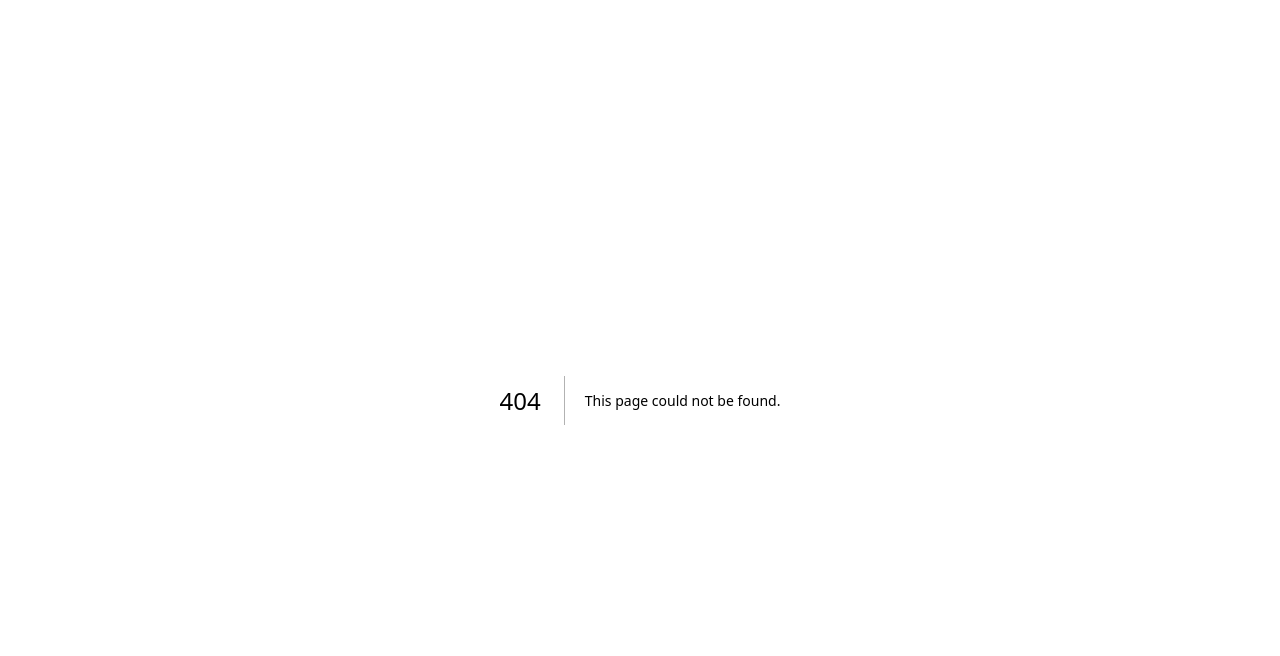
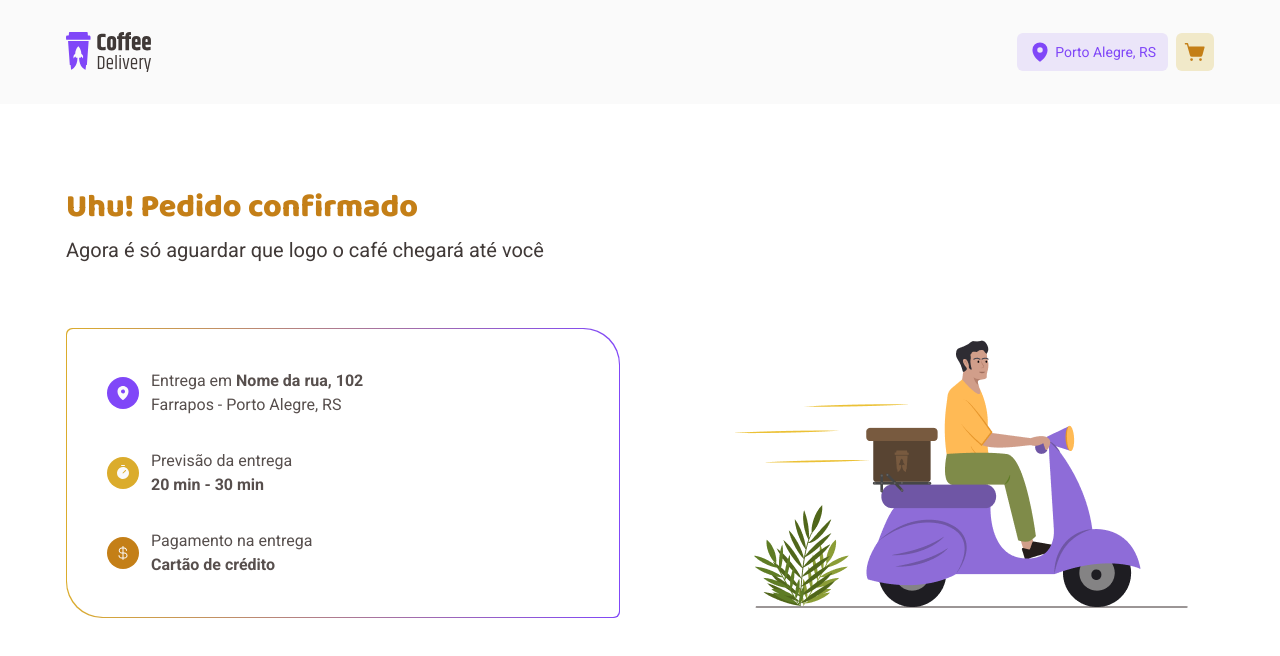
Before and after one commit to wellingtonrodriguesbr/coffee-delivery-next, a Next.js app: page /order-confirmed in a window 1280 px wide. Before the commit this address had no page. Shown: the top 656 px of the page. Built offline with nearby package versions, Linux system fonts and the light colour scheme.

Commit message:
feat: page order confirmed

```diff
--- a/src/components/Header.tsx
+++ b/src/components/Header.tsx
@@ -4,6 +4,7 @@ import location from "../assets/icons/location.svg";
 import { MapPin, ShoppingCartSimple } from "@phosphor-icons/react";
 import { ButtonCart } from "./ButtonCart";
 import { useCart } from "@/contexts/CartContext";
+import Link from "next/link";
 
 export function Header() {
   const { cartQuantity } = useCart();
@@ -11,7 +12,9 @@ export function Header() {
   return (
     <header className="py-8 bg-base-background">
       <div className="container flex items-center justify-between">
-        <Image src={logo} alt="" width={85} height={40} priority />
+        <Link href="/">
+          <Image src={logo} alt="" width={85} height={40} priority />
+        </Link>
         <div className="flex items-center gap-2">
           <div className="bg-purple-light flex items-center gap-1 py-2 px-3 rounded-md text-purple ">
             <MapPin weight="fill" size={22} />
--- /dev/null
+++ b/src/pages/order-confirmed.tsx
@@ -0,0 +1,69 @@
+import Head from "next/head";
+import Image from "next/image";
+import { Header } from "@/components/Header";
+import image from "../assets/SuccessImage.png";
+import location from "../assets/icons/map.svg";
+import clock from "../assets/icons/time.svg";
+import money from "../assets/icons/money.svg";
+
+export default function OrderConfirmed() {
+  return (
+    <>
+      <Head>
+        <title>Pedido confirmado | Coffee Delivery</title>
+      </Head>
+      <Header />
+      <section className="container">
+        <h2 className="mt-20 text-[2rem] font-cursive font-extrabold text-yellow-dark">
+          Uhu! Pedido confirmado
+        </h2>
+        <p className="text-xl text-base-subtitle mt-1">
+          Agora é só aguardar que logo o café chegará até você
+        </p>
+
+        <div className="mt-16 flex justify-between w-full">
+          <div className="h-fit w-fit bg-gradient-to-r from-yellow to-purple p-[1px] rounded-md rounded-tr-[36px] rounded-bl-[36px]">
+            <div className="py-10 pl-10 pr-64 bg-white rounded-md rounded-tr-[36px] rounded-bl-[36px]">
+              <div className="flex gap-3 items-center">
+                <Image src={location} alt="" width={32} height={32} priority />
+                <div className="flex flex-col">
+                  <span className="text-base text-base-text">
+                    Entrega em <strong className="">Nome da rua, 102</strong>
+                  </span>
+                  <span className="text-base text-base-text">
+                    Farrapos - Porto Alegre, RS
+                  </span>
+                </div>
+              </div>
+
+              <div className="flex gap-3 items-center my-8">
+                <Image src={clock} alt="" width={32} height={32} priority />
+                <div className="flex flex-col">
+                  <span className="text-base text-base-text">
+                    Previsão da entrega
+                  </span>
+                  <strong className="text-base text-base-text">
+                    20 min - 30 min
+                  </strong>
+                </div>
+              </div>
+
+              <div className="flex gap-3 items-center">
+                <Image src={money} alt="" width={32} height={32} priority />
+                <div className="flex flex-col">
+                  <span className="text-base text-base-text">
+                    Pagamento na entrega
+                  </span>
+                  <strong className="text-base text-base-text">
+                    Cartão de crédito
+                  </strong>
+                </div>
+              </div>
+            </div>
+          </div>
+          <Image src={image} alt="" width={492} height={293} priority />
+        </div>
+      </section>
+    </>
+  );
+}
```
